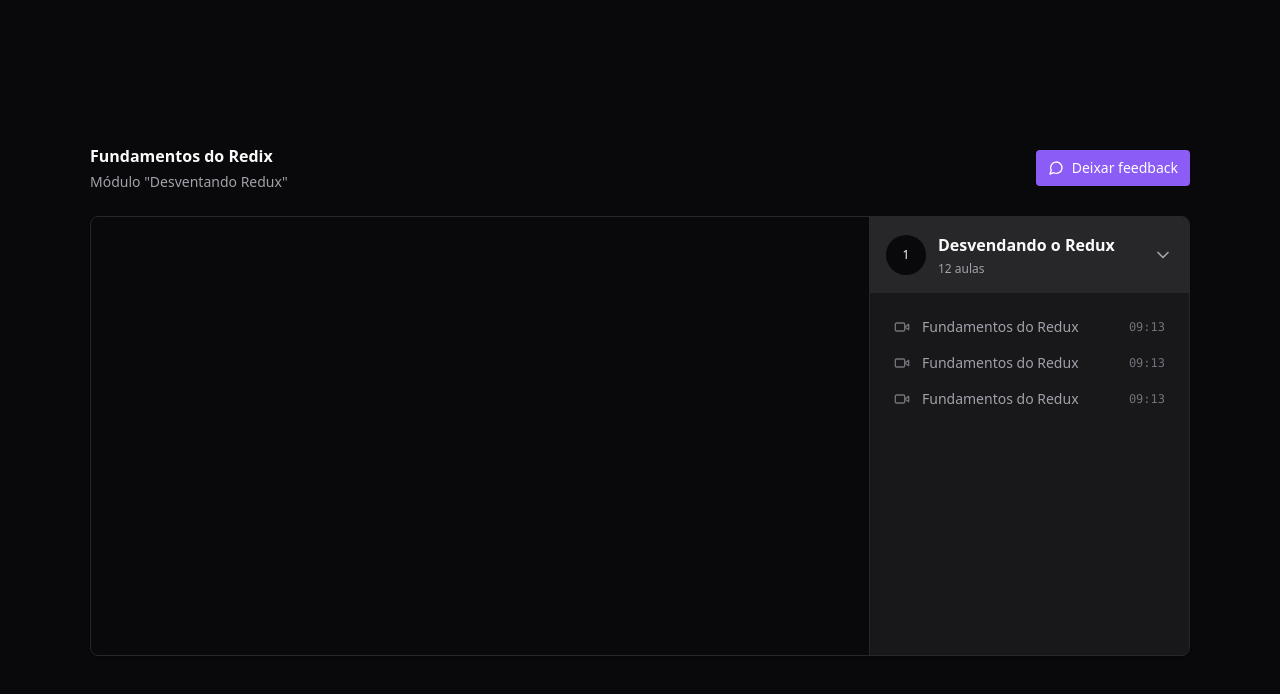
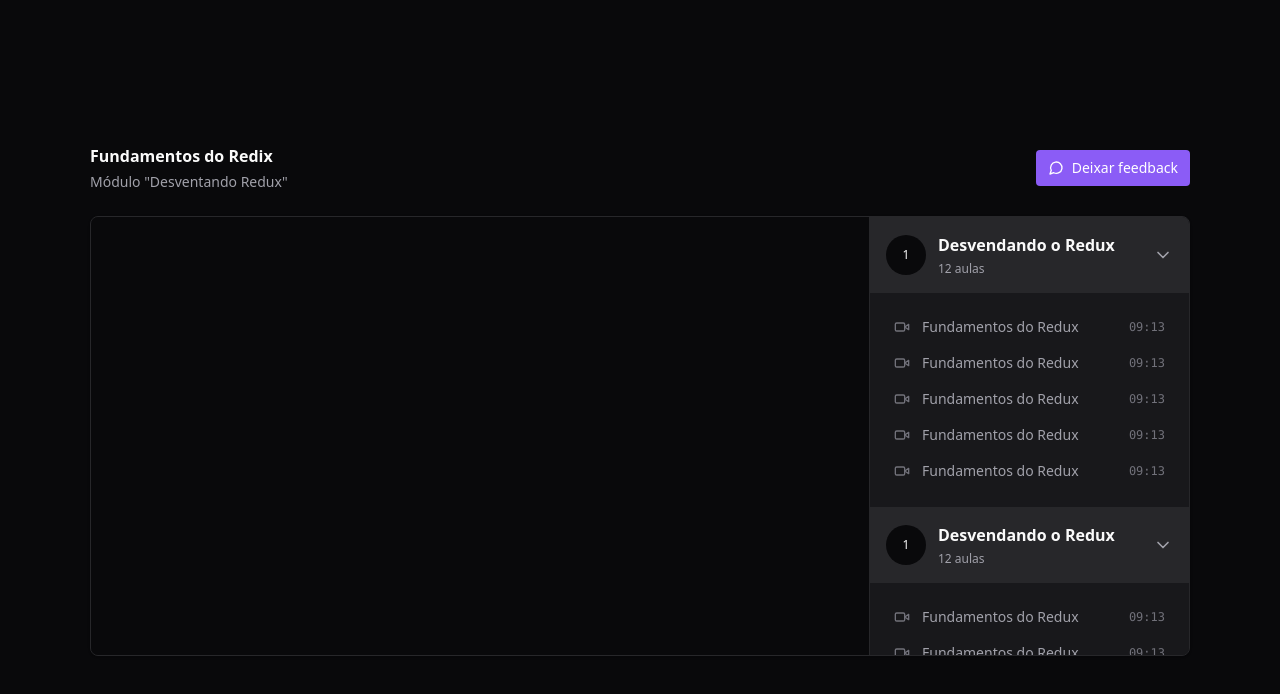
Before and after one commit to moisesnetouou/react-redux-zustand, a React (Vite) app: page / in a window 1280 px wide. Shown: the top 694 px of the page. Built offline with nearby package versions, Linux system fonts and the light colour scheme.

Commit message:
feat: scrollbar sidebar

```diff
--- a/src/App.tsx
+++ b/src/App.tsx
@@ -1,7 +1,7 @@
-import { Provider as ReduxProvider } from "react-redux";
+import { Provider as ReduxProvider } from 'react-redux'
 
-import { store } from "./store";
-import { Player } from "./pages/Player";
+import { store } from './store'
+import { Player } from './pages/Player'
 
 import './styles/global.css'
 
--- a/src/pages/Player.tsx
+++ b/src/pages/Player.tsx
@@ -1,14 +1,16 @@
-import {ChevronDown, MessageCircle, Video} from "lucide-react"
-import ReactPlayer from "react-player"
+import { ChevronDown, MessageCircle, Video } from 'lucide-react'
+import ReactPlayer from 'react-player'
 
-export function Player(){
-  return(
+export function Player() {
+  return (
     <div className="h-screen bg-zinc-950 text-zinc-50 flex justify-center items-center">
       <div className="flex w-[1100px] flex-col gap-6">
         <div className="flex items-center justify-between">
           <div className="flex flex-col gap-1">
             <h1 className="text-wxl font-bold">Fundamentos do Redix</h1>
-            <span className="text-sm text-zinc-400">Módulo "Desventando Redux"</span>
+            <span className="text-sm text-zinc-400">
+              Módulo "Desventando Redux"
+            </span>
           </div>
 
           <button className="flex items-center gap-2 rounded bg-violet-500 px-3 py-2 text-sm font-medium text-white hover:bg-violet-600">
@@ -17,7 +19,7 @@
           </button>
         </div>
 
-        <main className="relative flex overflow-hidden rounded-lg border border-zinc-800 bg-zinc-900 shadow">
+        <main className="relative flex overflow-hidden rounded-lg border border-zinc-800 bg-zinc-900 shadow pr-80">
           <div className="flex-1">
             <div className="w-full bg-zinc-950 aspect-video">
               <ReactPlayer
@@ -29,9 +31,12 @@
             </div>
           </div>
 
-          <aside className="w-80 border-l border-zinc-800 bg-zinc-900">
+          <aside className="w-80 absolute top-0 bottom-0 right-0 border-l divide-y-2 divide-zinc-900 border-zinc-800 bg-zinc-900 overflow-y-scroll scrollbar scrollbar-thin scrollbar-track-zinc-950 scrollbar-thumb-zinc-800">
             <div>
-              <button type="button" className="flex w-full items-center gap-3 bg-zinc-800 p-4">
+              <button
+                type="button"
+                className="flex w-full items-center gap-3 bg-zinc-800 p-4"
+              >
                 <div className="flex h-10 w-10 rounded-full items-center justify-center bg-zinc-950 text-xs">
                   1
                 </div>
@@ -49,25 +54,113 @@
                   <Video className="w-4 h-4 text-zinc-500" />
 
                   <span>Fundamentos do Redux</span>
-                  <span className="ml-auto font-mono text-xs text-zinc-500">09:13</span>
+                  <span className="ml-auto font-mono text-xs text-zinc-500">
+                    09:13
+                  </span>
                 </button>
 
                 <button className="flex items-center gap-3 text-sm text-zinc-400">
                   <Video className="w-4 h-4 text-zinc-500" />
 
                   <span>Fundamentos do Redux</span>
-                  <span className="ml-auto font-mono text-xs text-zinc-500">09:13</span>
+                  <span className="ml-auto font-mono text-xs text-zinc-500">
+                    09:13
+                  </span>
                 </button>
 
                 <button className="flex items-center gap-3 text-sm text-zinc-400">
                   <Video className="w-4 h-4 text-zinc-500" />
 
                   <span>Fundamentos do Redux</span>
-                  <span className="ml-auto font-mono text-xs text-zinc-500">09:13</span>
+                  <span className="ml-auto font-mono text-xs text-zinc-500">
+                    09:13
+                  </span>
+                </button>
+
+                <button className="flex items-center gap-3 text-sm text-zinc-400">
+                  <Video className="w-4 h-4 text-zinc-500" />
+
+                  <span>Fundamentos do Redux</span>
+                  <span className="ml-auto font-mono text-xs text-zinc-500">
+                    09:13
+                  </span>
+                </button>
+
+                <button className="flex items-center gap-3 text-sm text-zinc-400">
+                  <Video className="w-4 h-4 text-zinc-500" />
+
+                  <span>Fundamentos do Redux</span>
+                  <span className="ml-auto font-mono text-xs text-zinc-500">
+                    09:13
+                  </span>
                 </button>
               </nav>
             </div>
 
+            <div>
+              <button
+                type="button"
+                className="flex w-full items-center gap-3 bg-zinc-800 p-4"
+              >
+                <div className="flex h-10 w-10 rounded-full items-center justify-center bg-zinc-950 text-xs">
+                  1
+                </div>
+
+                <div className="flex flex-col gap-1 text-left">
+                  <strong>Desvendando o Redux</strong>
+                  <span className="text-xs text-zinc-400">12 aulas</span>
+                </div>
+
+                <ChevronDown className="w-5 h-5 ml-auto text-zinc-400" />
+              </button>
+
+              <nav className="relative flex flex-col gap-4 p-6">
+                <button className="flex items-center gap-3 text-sm text-zinc-400">
+                  <Video className="w-4 h-4 text-zinc-500" />
+
+                  <span>Fundamentos do Redux</span>
+                  <span className="ml-auto font-mono text-xs text-zinc-500">
+                    09:13
+                  </span>
+                </button>
+
+                <button className="flex items-center gap-3 text-sm text-zinc-400">
+                  <Video className="w-4 h-4 text-zinc-500" />
+
+                  <span>Fundamentos do Redux</span>
+                  <span className="ml-auto font-mono text-xs text-zinc-500">
+                    09:13
+                  </span>
+                </button>
+
+                <button className="flex items-center gap-3 text-sm text-zinc-400">
+                  <Video className="w-4 h-4 text-zinc-500" />
+
+                  <span>Fundamentos do Redux</span>
+                  <span className="ml-auto font-mono text-xs text-zinc-500">
+                    09:13
+                  </span>
+                </button>
+
+                <button className="flex items-center gap-3 text-sm text-zinc-400">
+                  <Video className="w-4 h-4 text-zinc-500" />
+
+                  <span>Fundamentos do Redux</span>
+                  <span className="ml-auto font-mono text-xs text-zinc-500">
+                    09:13
+                  </span>
+                </button>
+
+                <button className="flex items-center gap-3 text-sm text-zinc-400">
+                  <Video className="w-4 h-4 text-zinc-500" />
+
+                  <span>Fundamentos do Redux</span>
+                  <span className="ml-auto font-mono text-xs text-zinc-500">
+                    09:13
+                  </span>
+                </button>
+              </nav>
+            </div>
           </aside>
         </main>
       </div>
--- a/tailwind.config.js
+++ b/tailwind.config.js
@@ -1,10 +1,8 @@
 /** @type {import('tailwindcss').Config} */
 export default {
-  content: [
-    './src/**/*.tsx'
-  ],
+  content: ['./src/**/*.tsx'],
   theme: {
     extend: {},
   },
-  plugins: [],
+  plugins: [require('tailwind-scrollbar')],
 }
```
Also changed, not shown: package.json (+6 -3 lines), src/store/index.ts (+3 -7 lines), .eslintrc.cjs (deleted), .eslintrc.json (added), 1 other file (tests, documents, lock files or other folders).
